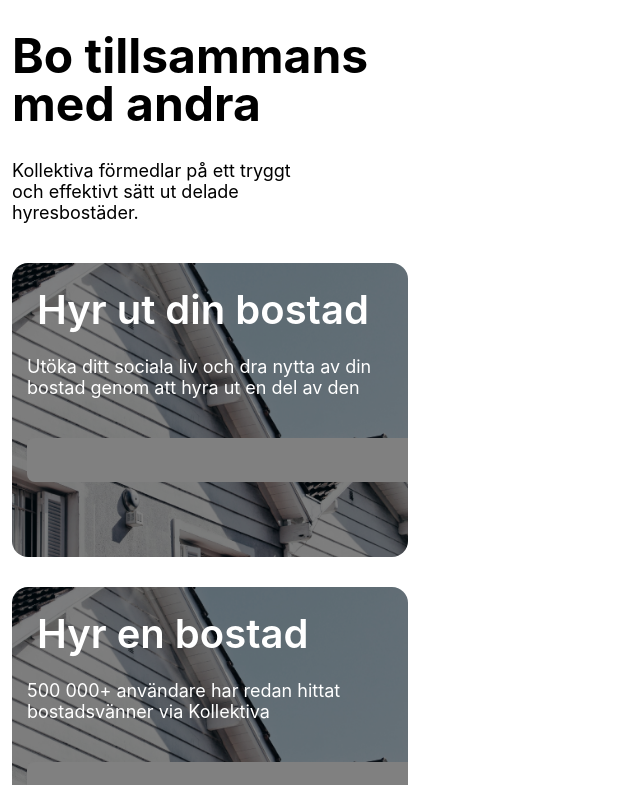
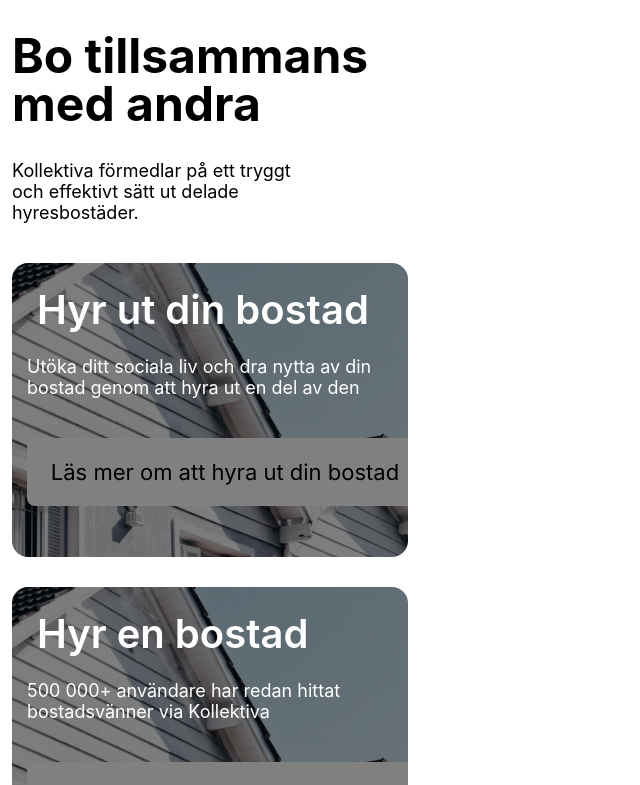
Before and after one commit to JennAnd/kollektiva2.0, a React (Create React App) app: page / in a window 1280 px wide. Shown: the top 785 px of the page, without its empty margins (0-640 px from the left). Built offline with nearby package versions, Linux system fonts and the light colour scheme.

Commit message:
Change structure on Button component

```diff
--- a/src/components/Card/Card.js
+++ b/src/components/Card/Card.js
@@ -3,14 +3,14 @@ import PropTypes from "prop-types";
 import styles from "./Card.module.css";
 import Button from "../Button/Button";
 
-const Card = ({ image, title, text }) => {
+const Card = ({ image, title, text, buttonText, bg }) => {
   return (
     <article className={styles.card}>
       <img src={image} alt="houseroof" />
       <div className={styles.cardContent}>
         <h2 className={styles.title}>{title}</h2>
         <p className={styles.text}>{text}</p>
-        <Button buttonText="Läs mer om att hyra ut din bostad" bg="white" />
+        <Button className={styles.btn}>{buttonText}</Button>
       </div>
     </article>
   );
@@ -20,5 +20,7 @@ Card.propTypes = {
   image: PropTypes.string,
   title: PropTypes.string,
   text: PropTypes.string,
+  buttonText: PropTypes.string,
+  bg: PropTypes.string,
 };
 export default Card;
```
